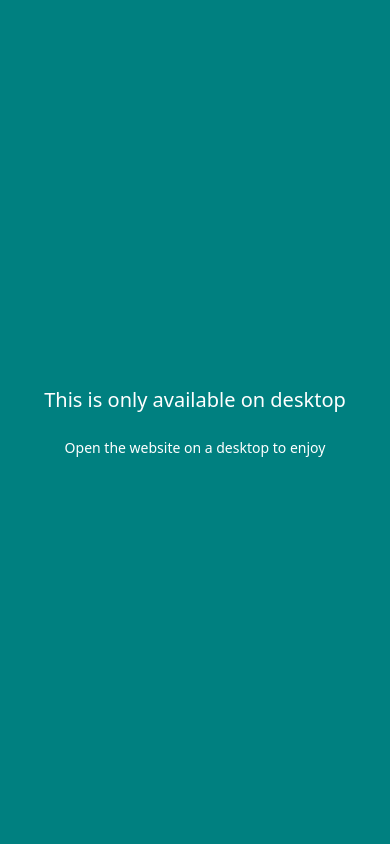
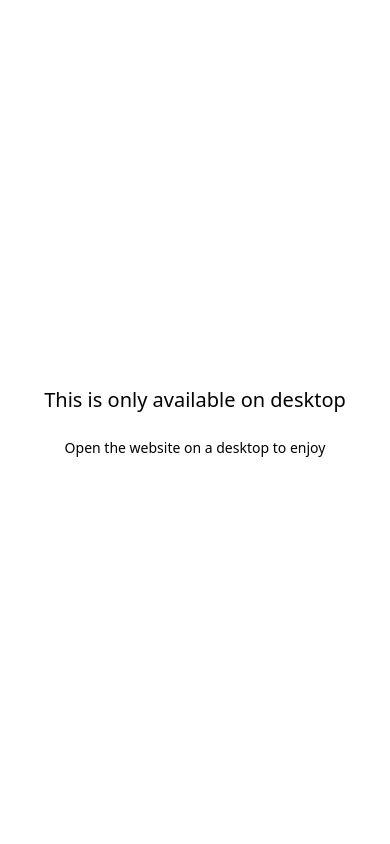
Before and after one commit to 1rubiz/sync, a React (Vite) app: page / in a window 390 px wide. Shown: the top 844 px of the page. Built offline with nearby package versions, Linux system fonts and the light colour scheme.

Commit message:
Update App.jsx

```diff
--- a/src/App.jsx
+++ b/src/App.jsx
@@ -13,9 +13,9 @@ function App() {
       {
         loading && (<Loading/>)
         }
-        <div className="fixed z-10 top-0 left-0 w-full h-screen bg-[teal] flex flex-col items-center justify-center md:hidden">
-            <p className="text-xl text-white">This is only available on desktop</p><br/>
-            <p className="text-white text-sm">Open the website on a desktop to enjoy</p>
+        <div className="fixed z-10 top-0 left-0 w-full h-screen bg-white text-black flex flex-col items-center justify-center md:hidden">
+            <p className="text-xl">This is only available on desktop</p><br/>
+            <p className="text-sm">Open the website on a desktop to enjoy</p>
         </div>
       <Nav/>
       <Carousel/>
```
